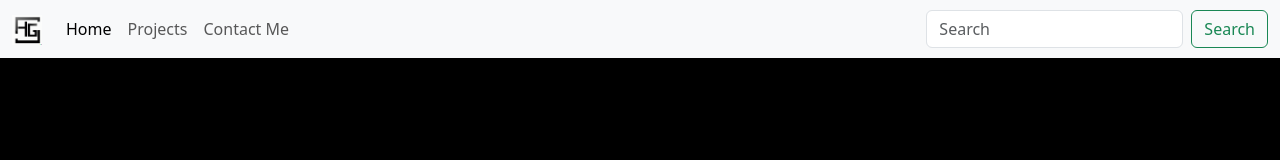
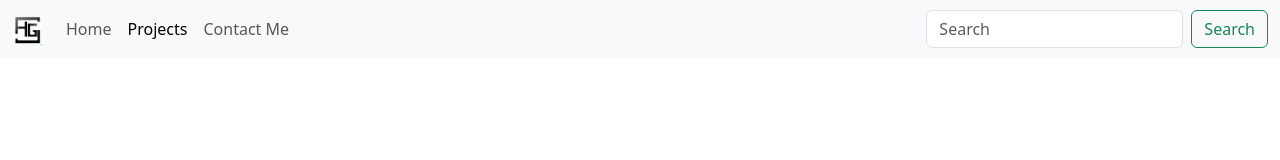
Before and after one commit to Harry-GRO/Harry-GRO.github.io, a plain HTML site: page projects.html in a window 1280 px wide. Drawn offline with nearby package versions, Linux system fonts and the light colour scheme.

Commit message:
some stuff i cant remember

```diff
--- a/projects.html
+++ b/projects.html
@@ -10,6 +10,7 @@
     <link rel="icon" href="./images/logo.png">
 </head>
 <body>
+    <!-- NAVBAR -->
     <nav class="navbar navbar-expand-lg bg-body-tertiary">
         <div class="container-fluid">
           <a class="navbar-brand" href="./index.html">
@@ -21,10 +22,10 @@
           <div class="collapse navbar-collapse" id="navbarSupportedContent">
             <ul class="navbar-nav me-auto mb-2 mb-lg-0">
               <li class="nav-item">
-                <a class="nav-link active" aria-current="page" href="./index.html">Home</a>
+                <a class="nav-link" aria-current="page" href="./index.html">Home</a>
               </li>
               <li class="nav-item">
-                <a class="nav-link" href="./projects.html">Projects</a>
+                <a class="nav-link active" href="./projects.html">Projects</a>
               </li>
               <li class="nav-item">
                 <a class="nav-link" href="./contact.html">Contact Me</a>
@@ -37,6 +38,9 @@
           </div>
         </div>
     </nav>
+
+    <!-- PROJECTS -->
+
     <script src="./scripts/projects.js"></script>
     <script src="https://cdn.jsdelivr.net/npm/bootstrap@5.3.2/dist/js/bootstrap.bundle.min.js" integrity="sha384-C6RzsynM9kWDrMNeT87bh95OGNyZPhcTNXj1NW7RuBCsyN/o0jlpcV8Qyq46cDfL" crossorigin="anonymous"></script>
 </body>
--- a/stylesheets/generalStyles.css
+++ b/stylesheets/generalStyles.css
@@ -3,5 +3,4 @@ body {
     width: 100vw;
     margin: 0;
     padding: 0;
-    background-color: black;
 }
```
Also changed, not shown: contact.html (+3 -2 lines), index.html (+2 -0 lines).
